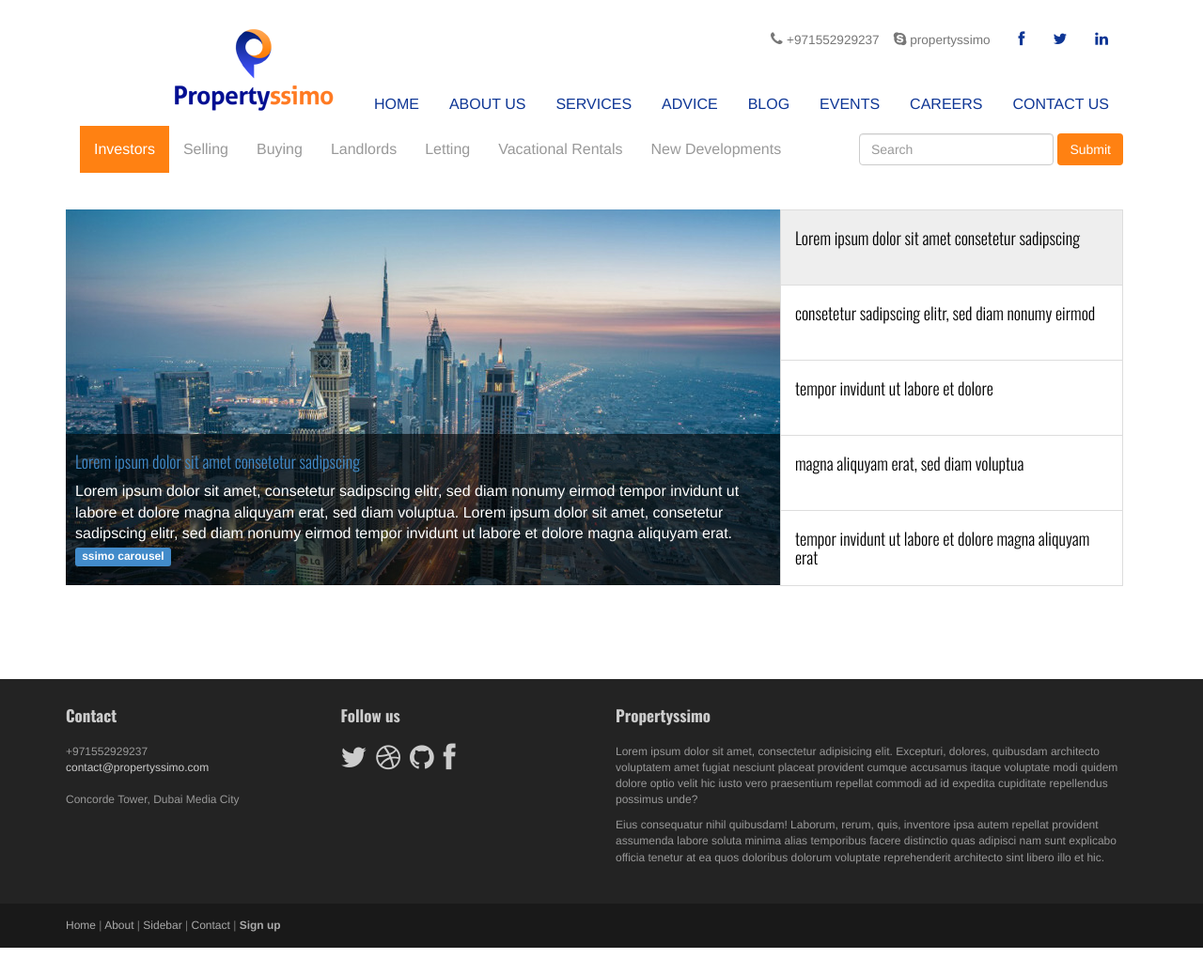
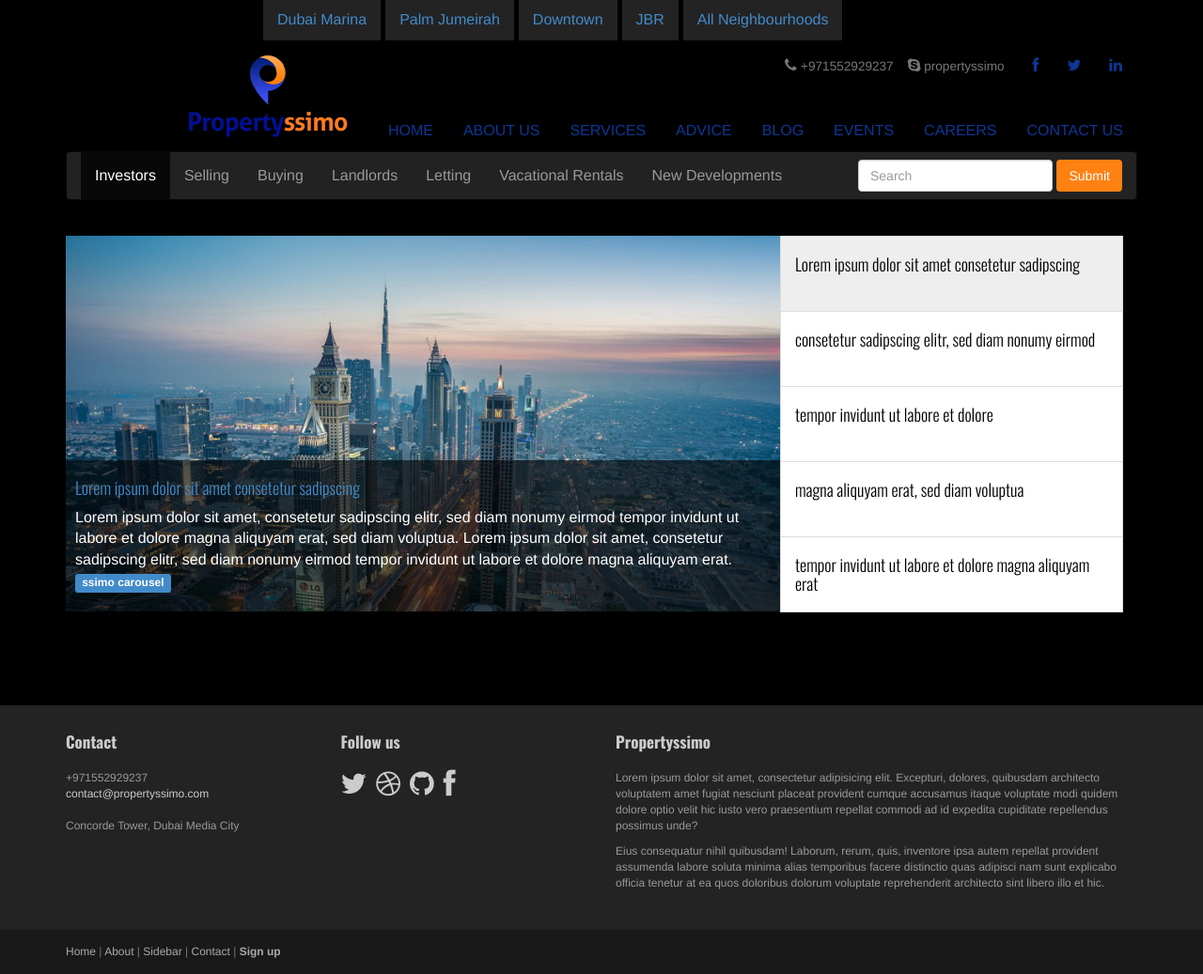
Before and after one commit to HammadH/propertyssimo, a Django app: page / in a window 1280 px wide. Shown: the whole page at 94% size. Before the commit the page ends 1009 px from the top, so only its background shows below. Run offline with Django 3.2, Linux system fonts and the light colour scheme; data comes from the database, SQL or seed files in the repository; some libraries are stand-ins or nearby versions.

Commit message:
landing page black

```diff
--- a/propertyssimo/static/assets/css/style.css
+++ b/propertyssimo/static/assets/css/style.css
@@ -509,7 +509,7 @@ h1, h2, h3, h4, h5, h6 {
 	.widget-simplenav a{ margin:0 5px; }
 
 
-.navbar-inverse { background-color: #FFFFFF}
+/*.navbar-inverse { background-color: #FFFFFF}
 .navbar-inverse .navbar-nav>.active>a:hover,.navbar-inverse .navbar-nav>li>a:hover, .navbar-inverse .navbar-nav>li>a:focus { background-color: #FF8112}
 .navbar-inverse .navbar-nav>.active>a,.navbar-inverse .navbar-nav>.open>a,.navbar-inverse .navbar-nav>.open>a, .navbar-inverse .navbar-nav>.open>a:hover,.navbar-inverse .navbar-nav>.open>a, .navbar-inverse .navbar-nav>.open>a:hover, .navbar-inverse .navbar-nav>.open>a:focus { background-color: #FF8112}
 .dropdown-menu { background-color: #FFFFFF}
@@ -528,4 +528,4 @@ h1, h2, h3, h4, h5, h6 {
 .navbar-inverse .navbar-nav>.dropdown>a .caret { border-top-color: #999999}
 .navbar-inverse .navbar-nav>.dropdown>a:hover .caret { border-top-color: #FFFFFF}
 .navbar-inverse .navbar-nav>.dropdown>a .caret { border-bottom-color: #999999}
-.navbar-inverse .navbar-nav>.dropdown>a:hover .caret { border-bottom-color: #FFFFFF}
+.navbar-inverse .navbar-nav>.dropdown>a:hover .caret { border-bottom-color: #FFFFFF}*/
--- a/propertyssimo/templates/landing.html
+++ b/propertyssimo/templates/landing.html
@@ -33,9 +33,37 @@
     <script src="{% static 'assets/js/carousel.js' %}"></script>
   </head>
 
-  <body>
-    <!-- top header -->
-    <div class='container' style='margin-top:-35px;'>
+  <body style='background-color:black;'>
+
+    <div class="container" style='margin-top:-50px;'>
+      <div class='row'>
+        <div class='col-sm-2'></div>
+        <div class='col-sm-8'>
+
+    <nav class="nav nav-pills" role="navigation">
+  <!-- Brand and toggle get grouped for better mobile display -->
+
+
+  <!-- Collect the nav links, forms, and other content for toggling -->
+  <div class="collapse navbar-collapse" id="bs-example-navbar-collapse-1">
+    <ul class="nav nav-pills">
+      <li style='margin-right:3px; background-color:#232323;'><a href="#">Dubai Marina</a></li>
+      <li style='margin-right:3px; background-color:#232323;'><a href="#">Palm Jumeirah</a></li>
+      <li style='margin-right:3px; background-color:#232323;'><a href="#">Downtown</a></li>
+      <li style='margin-right:3px; background-color:#232323;'><a href="#">JBR</a></li>
+      <li style='margin-right:3px; background-color:#232323;'><a href="#">All Neighbourhoods</a></li>
+    </ul>
+  </div><!-- /.navbar-collapse -->
+</nav>
+ </div>
+
+        <div class='col-sm-2'></div>
+
+
+ </div>
+<div class="container">
+
+
     <nav class="navbar">
         <div class="container-fluid">
            <a class="navbar-brand" href="/">
@@ -66,13 +94,15 @@
 </nav>
 </div>
 <nav class="navbar navbar-inverse" style='margin:0px;'>
-  <div class="container">
+
 
 
 
     <!-- Collect the nav links, forms, and other content for toggling -->
     <div class="collapse navbar-collapse" id="bs-example-navbar-collapse-1">
+
       <ul class="nav navbar-nav">
+
         <li class="active"><a href="#">Investors <span class="sr-only">(current)</span></a></li>
         <li><a href="#">Selling</a></li>
         <li><a href="#">Buying</a></li>
@@ -82,7 +112,7 @@
         <li><a href="#">New Developments</a></li>
 
       </ul>
-      <form class="navbar-form navbar-right" role="search">
+   <form class="navbar-form navbar-right" role="search">
         <div class="form-group">
           <input type="text" class="form-control" placeholder="Search">
         </div>
```
